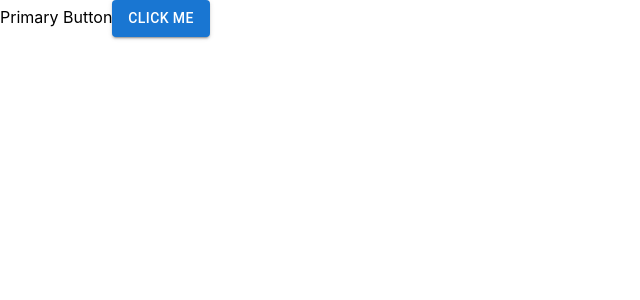
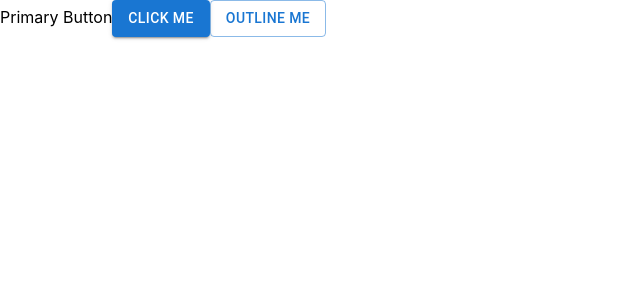
Before and after one commit to Apeksha2212/react-ui-components-playground, a React (Create React App) app: page / in a window 1280 px wide. Shown: the top 300 px of the page, without its empty margins (0-640 px from the left). Built offline with nearby package versions, Linux system fonts and the light colour scheme.

Commit message:
Update App.tsx

```diff
--- a/src/App.tsx
+++ b/src/App.tsx
@@ -1,11 +1,13 @@
 import React from 'react';
 import PrimaryButton from './Components/buttons/PrimaryButton';
+import OutlineButton from './Components/buttons/OutlineButton';
 
 function App() {
   return (
     <div className="App">
          Primary Button
          <PrimaryButton label="Click Me" onClick={() => alert('Button Clicked!')} />
+         <OutlineButton label="Outline Me" onClick={() => alert('Outline Button Clicked!')} />
     </div>
   );
 }
```
